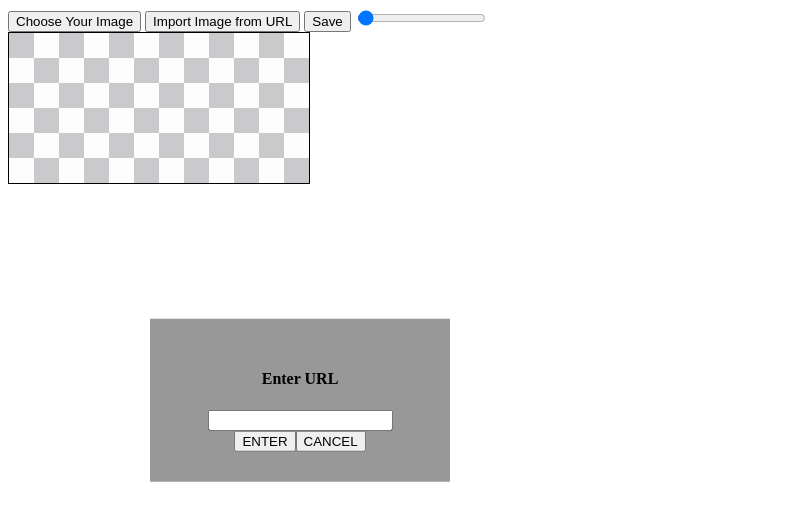
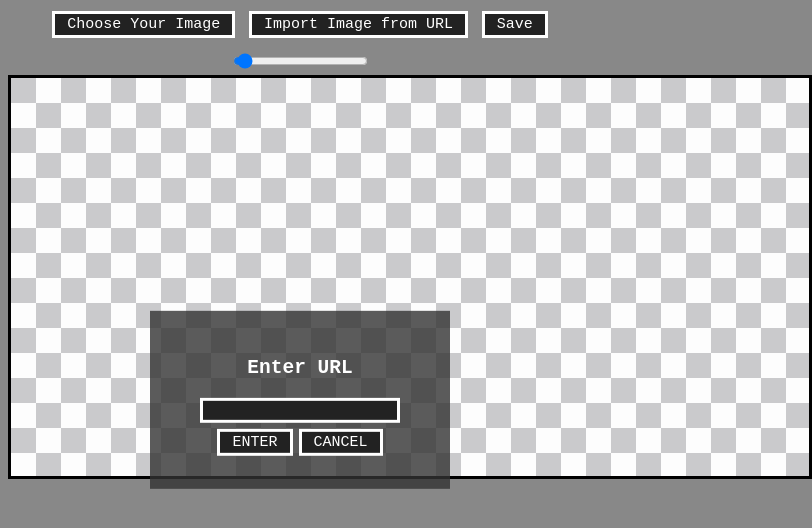
Before and after one commit to Mythius/transparency, an Electron app: page site/index.html in a window 600 px wide. Both pictures are taken after a click on the button "Import Image from URL". Shown: the whole page, 812 px wide, since content can reach past the window. Drawn offline with Linux system fonts and the light colour scheme.

Commit message:
Make App Look Nicer.

```diff
--- a/site/index.html
+++ b/site/index.html
@@ -12,10 +12,35 @@
 		input[type=file]{
 			display: none;
 		}
+		input[type=range]{
+			transform: translateY(6px);
+			padding: 0;
+		}
 		canvas{
 			background-image: url('bg.png');
-			border: 1px solid black;
+			border: 3px solid black;
+			margin-top: 5px;
 		}
+		body{
+			background-color: #888;
+			text-align: center;
+			color: white;
+			font-family: monospace;
+		}
+		h4{
+			font-family: monospace;
+			color: white;
+		}
+		button{
+			padding: 2px 12px 2px 12px;
+		}
+		button,input{
+			background-color: #222;
+			border: 3px solid white;
+			color: white;
+			font-size: 15px;
+			font-family: monospace;
+			margin: 3px;
 	</style>
 </head>
 <body>
@@ -23,12 +48,12 @@
 		<button id=chooseImage>Choose Your Image<input id=fu type="file"></button>
 		<button id=chooseURL>Import Image from URL</button>
 		<button id=save>Save</button>
-		<input id=offset type="range" min=0 max=255 value=3>
+		<input onchange="this.title=`Color Deviation (${this.value})`" title="Color Deviation(3)" id=offset type="range" min=0 max=255 value=3>
 	</div>
 	<div id="left">
 	</div>
 	<div id="main">
-		<canvas id=editor></canvas>
+		<canvas width=798 height=398 id=editor></canvas>
 	</div>
 	<script src="main.js"></script>
 </body>
--- a/site/main.js
+++ b/site/main.js
@@ -48,11 +48,9 @@ function loadImage(inputtypefile,callback){
 }
 
 loadImage(obj('#fu'),image=>{
-	if(IMAGE){
-		saveToStack();
-	}
 	IMAGE = image;
 	drawCanvas();
+	EDIT_STACK = [];
 });
 
 function drawCanvas(){
@@ -72,6 +70,7 @@ obj('#chooseURL').on('click',async e=>{
 	img.onload = e => {
 		IMAGE = img;
 		drawCanvas();
+		EDIT_STACK = [];
 	}
 });
 
--- a/site/prompt.js
+++ b/site/prompt.js
@@ -1,10 +1,10 @@
 const ask = (question='') => new Promise((resolve,reject)=>{
 	let div = create('div');
-	let h4 = create('h4',question);
+	let h2 = create('h2',question);
 	let input = create('input');
 	let button = create('button','ENTER');
 	let cancel = create('button','CANCEL');
-	div.appendChild(h4);
+	div.appendChild(h2);
 	div.appendChild(input);
 	div.appendChild(button);
 	div.appendChild(cancel);
@@ -13,7 +13,7 @@ const ask = (question='') => new Promise((resolve,reject)=>{
 	div.style.left = '50%';
 	div.style.top = '50%';
 	div.style.transform = 'translateX(-50%) translateY(-50%)';
-	div.style.backgroundColor = 'rgba(50,50,50,.5)';
+	div.style.backgroundColor = 'rgba(50,50,50,.8)';
 	div.style.padding = '30px';
 	div.style.textAlign = 'center';
 	input.on('keydown',e=>{
```
